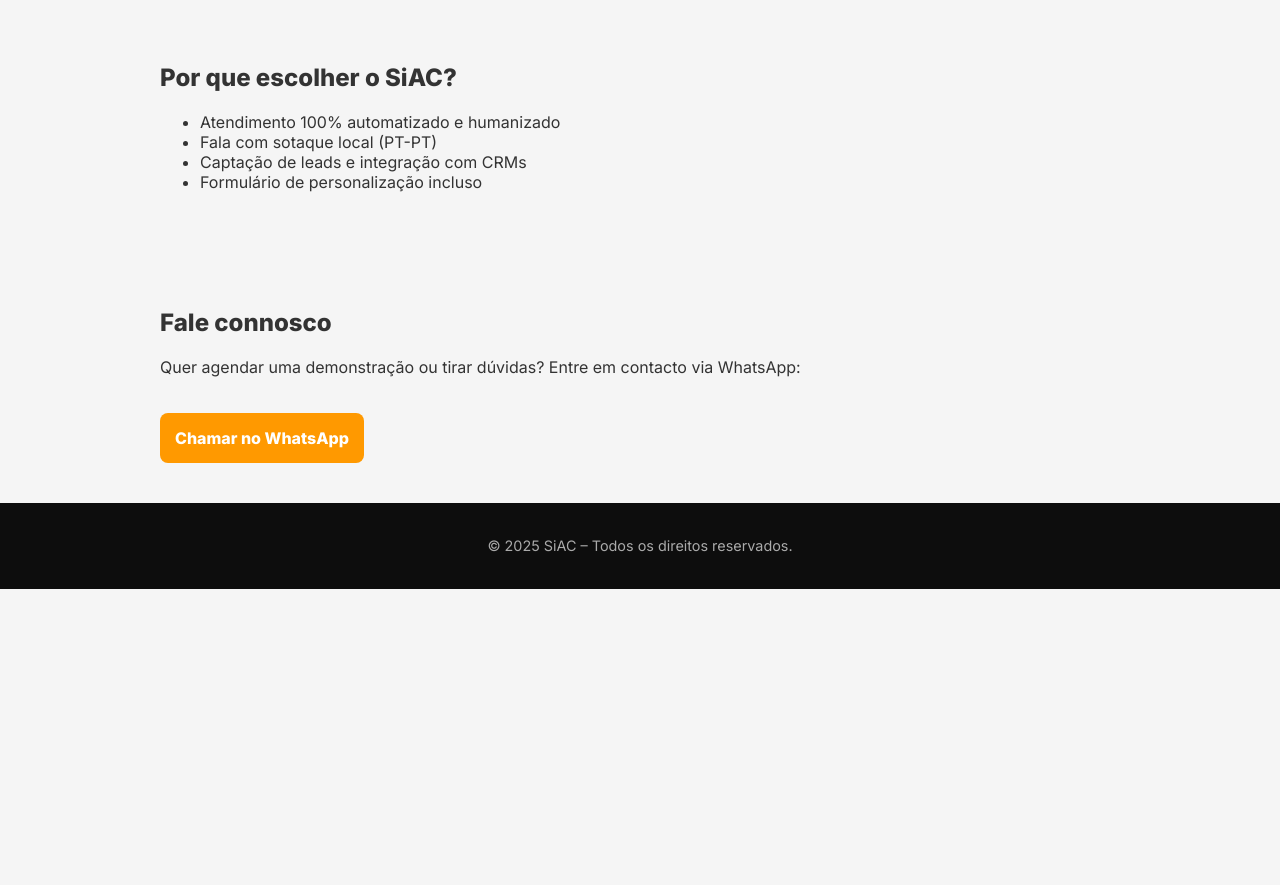
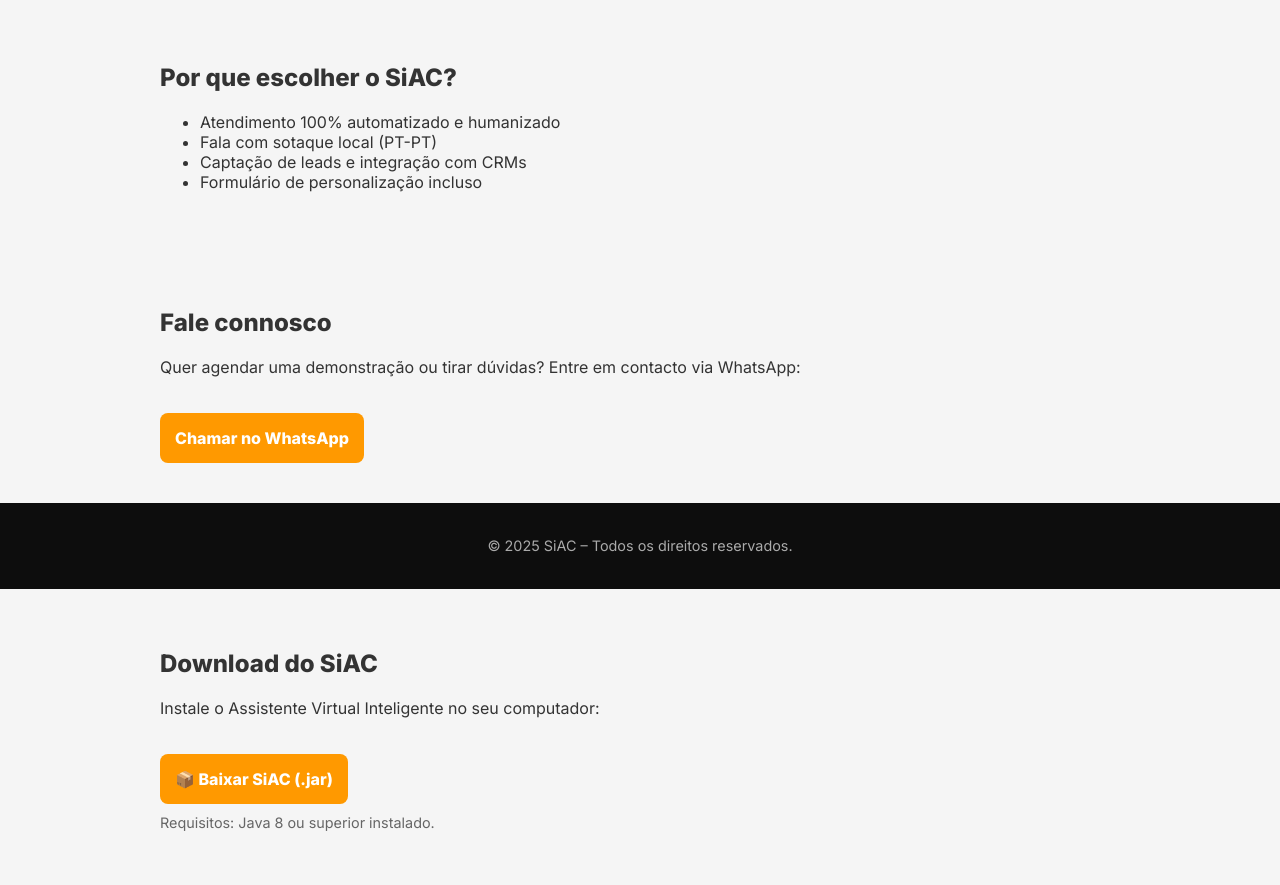
Before and after one commit to IVTEC-CON/SiAC, a plain HTML site: page index.html in a window 1280 px wide. Shown: the part 911-1796 px from the top of the page. Before the commit the page ends 1500 px from the top, so only its background shows below. Drawn offline with Linux system fonts and the light colour scheme.

Commit message:
Update index.html

```diff
--- a/index.html
+++ b/index.html
@@ -119,3 +119,11 @@
   </footer>
 </body>
 </html>
+<section>
+  <h2>Download do SiAC</h2>
+  <p>Instale o Assistente Virtual Inteligente no seu computador:</p>
+  <a class="cta" href="downloads/EMPRESA.jar" download>📦 Baixar SiAC (.jar)</a>
+  <p style="margin-top:10px; font-size: 0.9em; color: #666;">
+    Requisitos: Java 8 ou superior instalado.
+  </p>
+</section>
```
